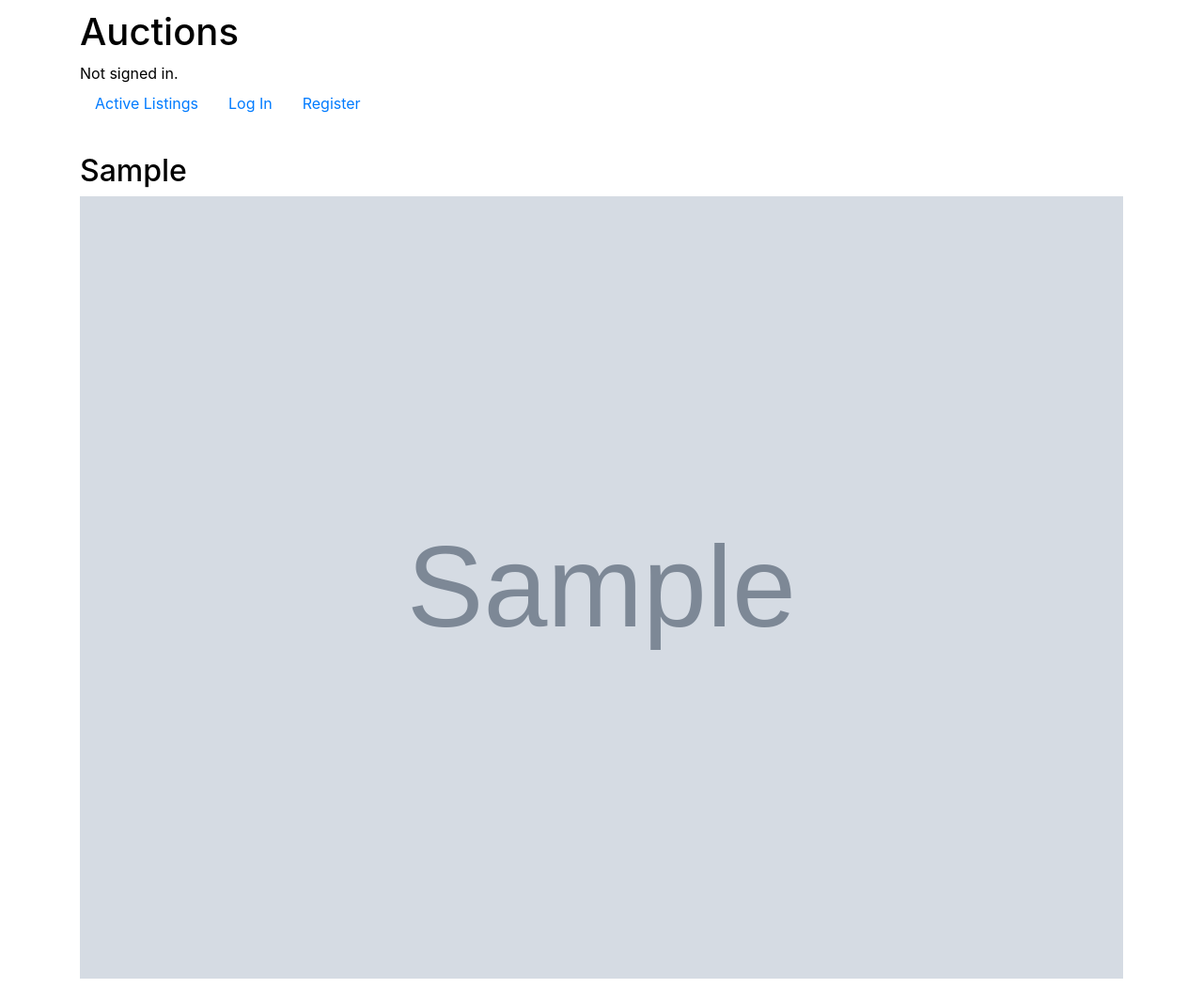
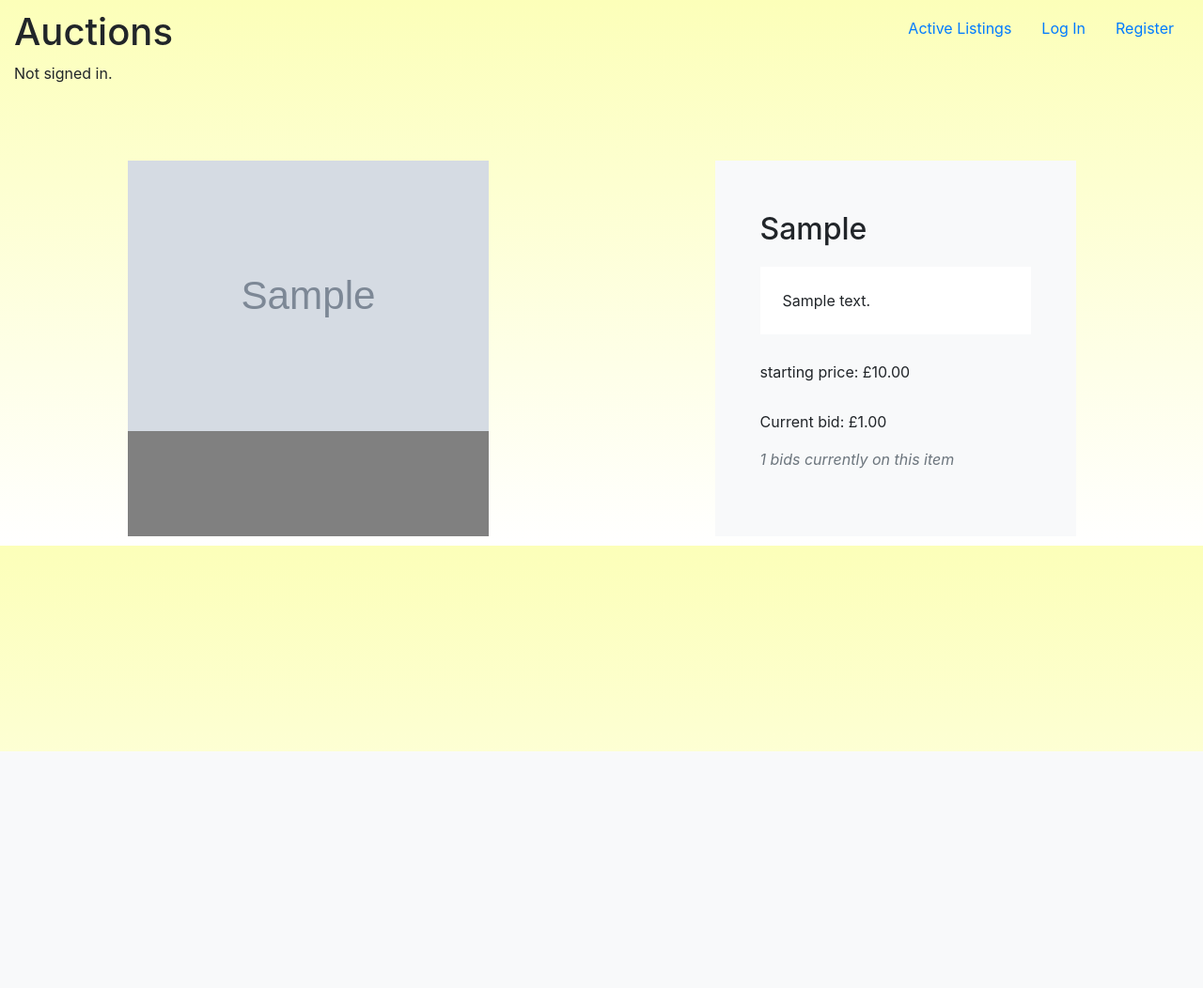
Before and after one commit to OscarCarde/commerce, a Django app: page /1 in a window 1280 px wide. Shown: the whole page at 94% size. After the commit the page ends 800 px from the top, so only its background shows below. Run offline with Django 3.2, Linux system fonts and the light colour scheme; tables that the repository leaves empty hold one stand-in row (values such as "Sample post"); grey boxes marked "Sample" are stand-in pictures; some libraries are stand-ins or nearby versions.

Commit message:
listing page + background gradient

```diff
--- a/commerce/auctions/static/auctions/styles.css
+++ b/commerce/auctions/static/auctions/styles.css
@@ -1,7 +1,7 @@
 body {
     padding: 10px;
 
-    color: rgb(0, 0, 0);
+    background-image: linear-gradient(to bottom, #fcffb9, white);
 }
 h1 {
 
@@ -11,6 +11,30 @@ h2 {
 
 }
 
+/* listing.html */
+.lstng-container {
+  height: 50vh;
+  display: flex;
+  justify-content: space-around;
+}
+
+  .lstng-img-container {
+    width: 30vw;
+    background-color: grey;
+  }
+
+  .lstng-img {
+
+  }
+
+  .lstng-dtls-container {
+    min-width: 30vw;
+    display:flex;
+    flex-direction:column;
+    justify-content: space-around;
+  }
+
+/* index.html */
 .index_imgs {
   height: 100px;
   width: 100px;
@@ -19,5 +43,5 @@ h2 {
 .card {
   flex-basis: 200px;
   margin: 10px;
-  background-color: rgba(251, 189, 112, 0.806);
+  /*background-color: rgba(251, 189, 112, 0.806);*/
 }
--- a/commerce/auctions/templates/auctions/index.html
+++ b/commerce/auctions/templates/auctions/index.html
@@ -4,7 +4,7 @@
     <h2>Active Listings</h2>
     <ul class="d-flex flex-column justify-content-around">
       {% for listing in listings %}
-      <li class="card ">
+      <li class="card bg-light">
         <a class = "w-100 h-100 position-absolute"  href="{% url 'listing' listing.id %}"></a>
         <img class = "index_imgs" src="/{{listing.image}}" alt="">
         <div class="card-body">
--- a/commerce/auctions/templates/auctions/layout.html
+++ b/commerce/auctions/templates/auctions/layout.html
@@ -7,16 +7,19 @@
         <link rel="stylesheet" href="https://stackpath.bootstrapcdn.com/bootstrap/4.4.1/css/bootstrap.min.css" integrity="sha384-Vkoo8x4CGsO3+Hhxv8T/Q5PaXtkKtu6ug5TOeNV6gBiFeWPGFN9MuhOf23Q9Ifjh" crossorigin="anonymous">
         <link href="{% static 'auctions/styles.css' %}" rel="stylesheet">
     </head>
-    <body class = "d-flex flex-column container">
-        <h1>Auctions</h1>
-        <div>
-            {% if user.is_authenticated %}
-                Signed in as <strong>{{ user.username }}</strong>.
-            {% else %}
-                Not signed in.
-            {% endif %}
+    <body class = "d-flex flex-column container-fluid">
+      <div class="d-flex justify-content-between">
+        <div class="">
+          <h1 class = "">Auctions</h1>
+          <div class = "">
+              {% if user.is_authenticated %}
+                  Signed in as <strong>{{ user.username }}</strong>.
+              {% else %}
+                  Not signed in.
+              {% endif %}
+          </div>
         </div>
-        <ul class="nav">
+        <ul class="nav ">
             <li class="nav-item">
                 <a class="nav-link" href="{% url 'index' %}">Active Listings</a>
             </li>
@@ -36,6 +39,8 @@
                 </li>
             {% endif %}
         </ul>
+      </div>
+
         <hr>
         {% block body %}
         {% endblock %}
--- a/commerce/auctions/templates/auctions/listing.html
+++ b/commerce/auctions/templates/auctions/listing.html
@@ -3,6 +3,28 @@
 
 
 {% block body %}
-<h2>{{listing.item}}</h2>
-<img src="/{{listing.image}}" alt="">
+<div class="lstng-container mt-5">
+  <div class="lstng-img-container ">
+    <img class = "w-100" src="/{{listing.image}}" alt="">
+  </div>
+  <div class="lstng-dtls-container bg-light p-5">
+    <p class= "h2">{{listing.item}}</p>
+    <p class = "bg-white p-4">{{listing.description}}</p>
+    <p>starting price: £{{listing.price}}</p>
+    {% if max_bid == None %}
+      <p class = "text-secondary">No bids yet on this item</p>
+    {% else %}
+      <div>
+        <p>Current bid: £{{max_bid}}</p>
+        <p class = "text-secondary"><em>{{listing.bids_count}} bids currently on this item</em></p>
+      </div>
+
+    {% endif %}
+  </div>
+
+</div>
+
+
+
+
 {% endblock %}
--- a/commerce/auctions/templates/auctions/sell.html
+++ b/commerce/auctions/templates/auctions/sell.html
@@ -2,7 +2,7 @@
 
 {% block body %}
     <h2>Create Listing</h2>
-    <form class="" action="{% url 'sell' %}" method="post">
+    <form class=""  method="post">
       {{form.title}} <br>
       {{form.description}} <br>
       {{form.asking_price}} <br>
--- a/commerce/auctions/views.py
+++ b/commerce/auctions/views.py
@@ -5,6 +5,7 @@ from django.shortcuts import render
 from django.urls import reverse
 from django.db.models import Max, Count
 from django import forms
+from math import floor
 
 from .models import *
 
@@ -96,6 +97,13 @@ def sell(request):
         return render(request, "auctions/login.html")
 
 def listing(request, listing_id):
+
+    listings = Listing.objects.annotate(max_bid = Max('bids__bid'), bids_count = Count('bids'))
+    listing = listings.get(id = listing_id)
+    max_bid = listing.max_bid
+    if max_bid != None:
+        max_bid = round(max_bid, 2)
+
     return render(request, "auctions/listing.html", {
-        "listing": Listing.objects.get(id = listing_id)
+        "listing": listing, "max_bid": max_bid
     })
```
